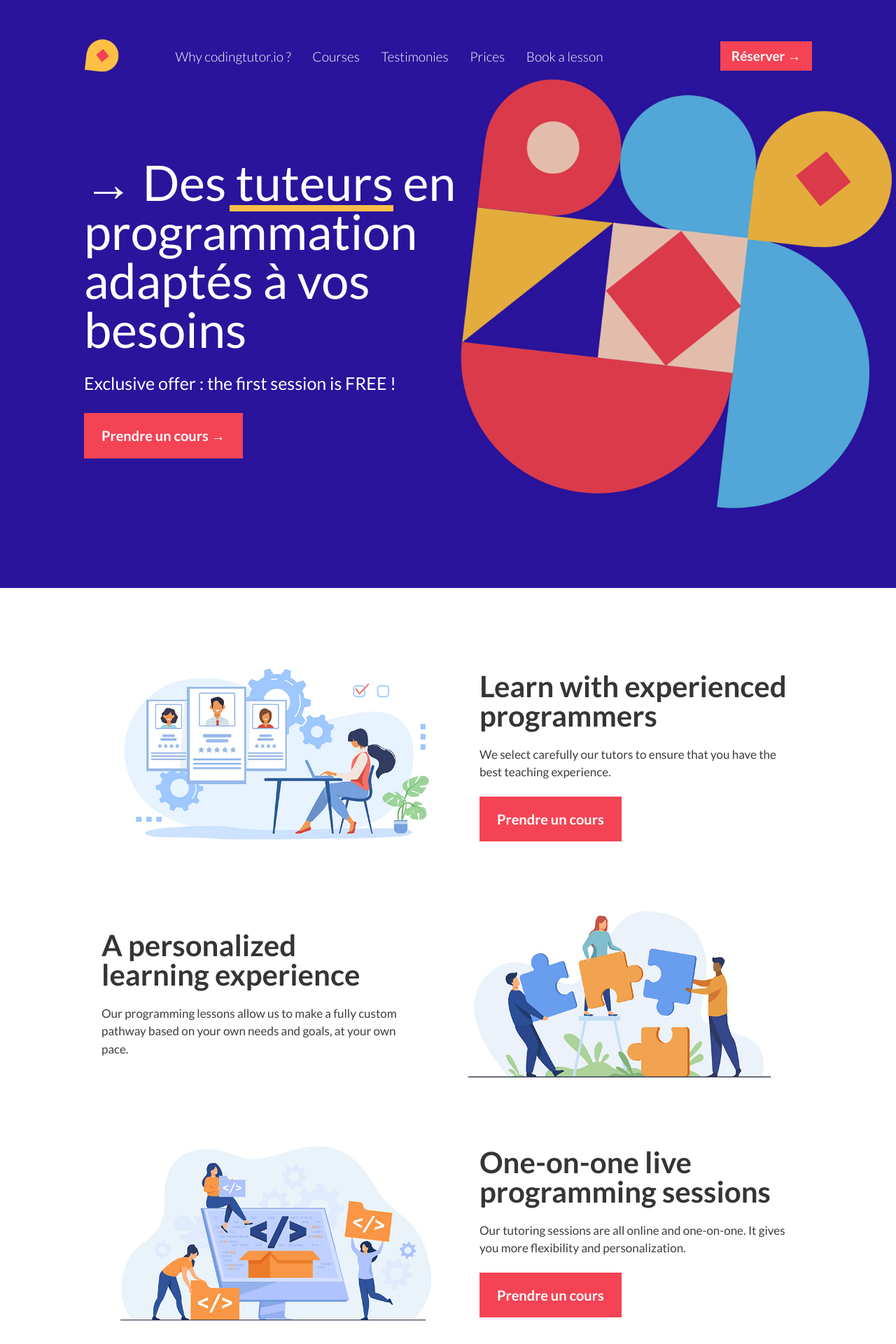
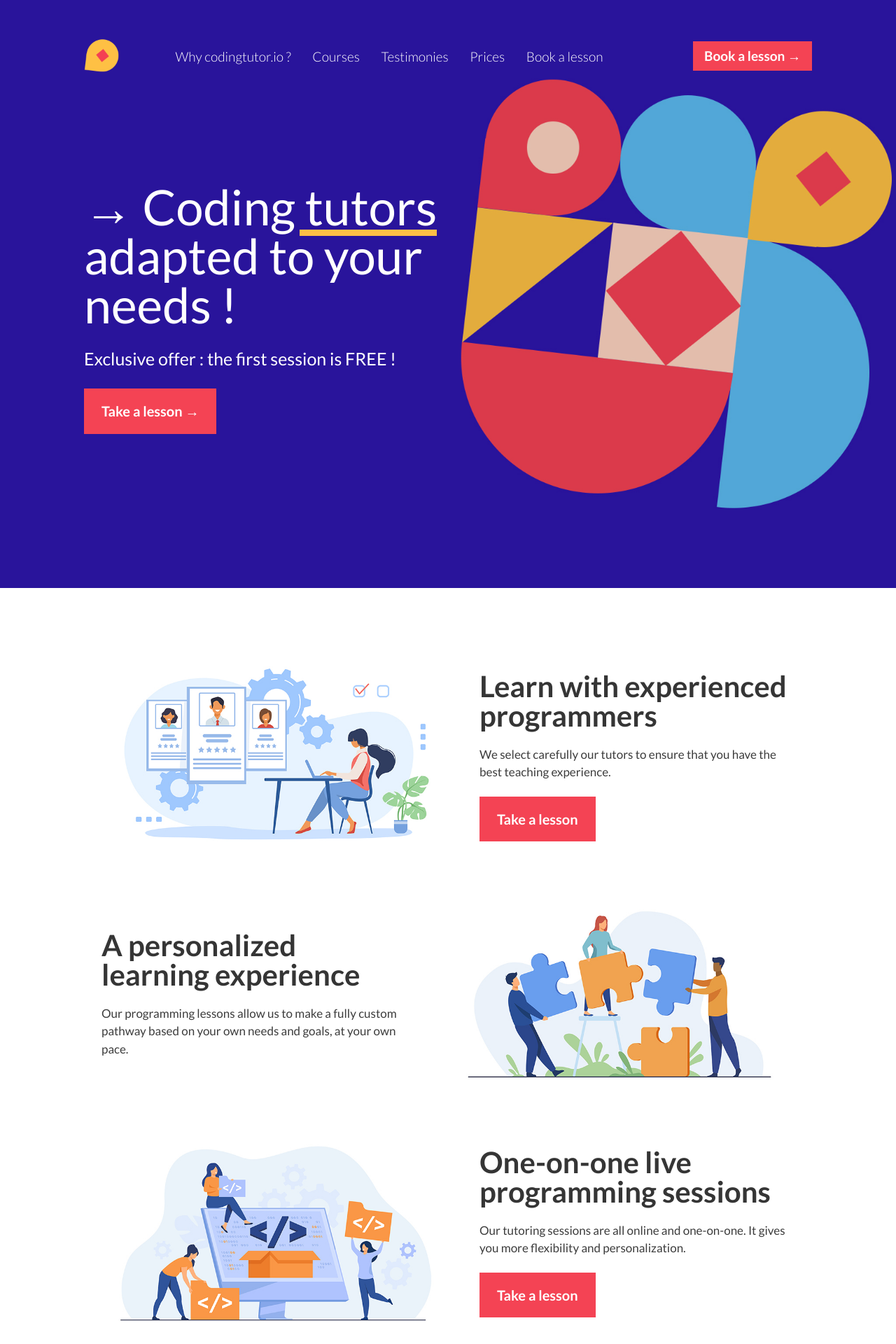
Before and after one commit to CapacManco/code-tutoring, a Next.js app: page / in a window 1280 px wide. Shown: the top 1920 px of the page at 70% size. Built offline with nearby package versions, Linux system fonts and the light colour scheme.

Commit message:
translation v1

```diff
--- a/pages/index.js
+++ b/pages/index.js
@@ -28,7 +28,7 @@ const App = () => {
   return (
     <>
       <Head>
-        <title>Codingtutor.io | Coding tutors giving you lessons !</title>
+        <title>Coding Tutors Online | Codingtutors.io </title>
         <meta
           name="description"
           content="Experienced coding tutors giving you programming lessons. HTML, CSS, Javascript !"
@@ -39,14 +39,14 @@ const App = () => {
           <Nav />
           <div className="home__left">
             <p className="heading__big">
-              → Des <span className="heading__big__underline">tuteurs</span> en
-              programmation adaptés à vos besoins
+              → Coding <span className="heading__big__underline">tutors</span>{' '}
+              adapted to your needs !
             </p>
             <p className="heading__medium">
               Exclusive offer : the first session is FREE !
             </p>
             <button className="button--cta">
-              <a href="#booking">Prendre un cours →</a>
+              <a href="#booking">Take a lesson →</a>
             </button>
           </div>
         </header>
@@ -69,7 +69,7 @@ const App = () => {
                 teaching experience.
               </p>
               <button className="advantage__button button--cta">
-                <a href="#booking">Prendre un cours</a>
+                <a href="#booking">Take a lesson</a>
               </button>
             </div>
           </div>
@@ -111,7 +111,7 @@ const App = () => {
                 you more flexibility and personalization.
               </p>
               <button className="advantage__button button--cta">
-                <a href="#booking">Prendre un cours</a>
+                <a href="#booking">Take a lesson</a>
               </button>
             </div>
           </div>
@@ -171,7 +171,7 @@ const App = () => {
               order to identify your needs and establish goals.{' '}
             </p>
             <p className="promotion__button button--cta">
-              <a href="#booking">Prendre un cours</a>
+              <a href="#booking">Take a lesson</a>
             </p>
           </div>
           <div className="promotion__img__container">
--- a/src/components/Nav.js
+++ b/src/components/Nav.js
@@ -31,7 +31,7 @@ const Nav = () => {
         </div>
         <div className="nav__contact">
           <button className="button--small">
-            <a href="#booking">Réserver →</a>
+            <a href="#booking">Book a lesson →</a>
           </button>
         </div>
       </nav>
```
